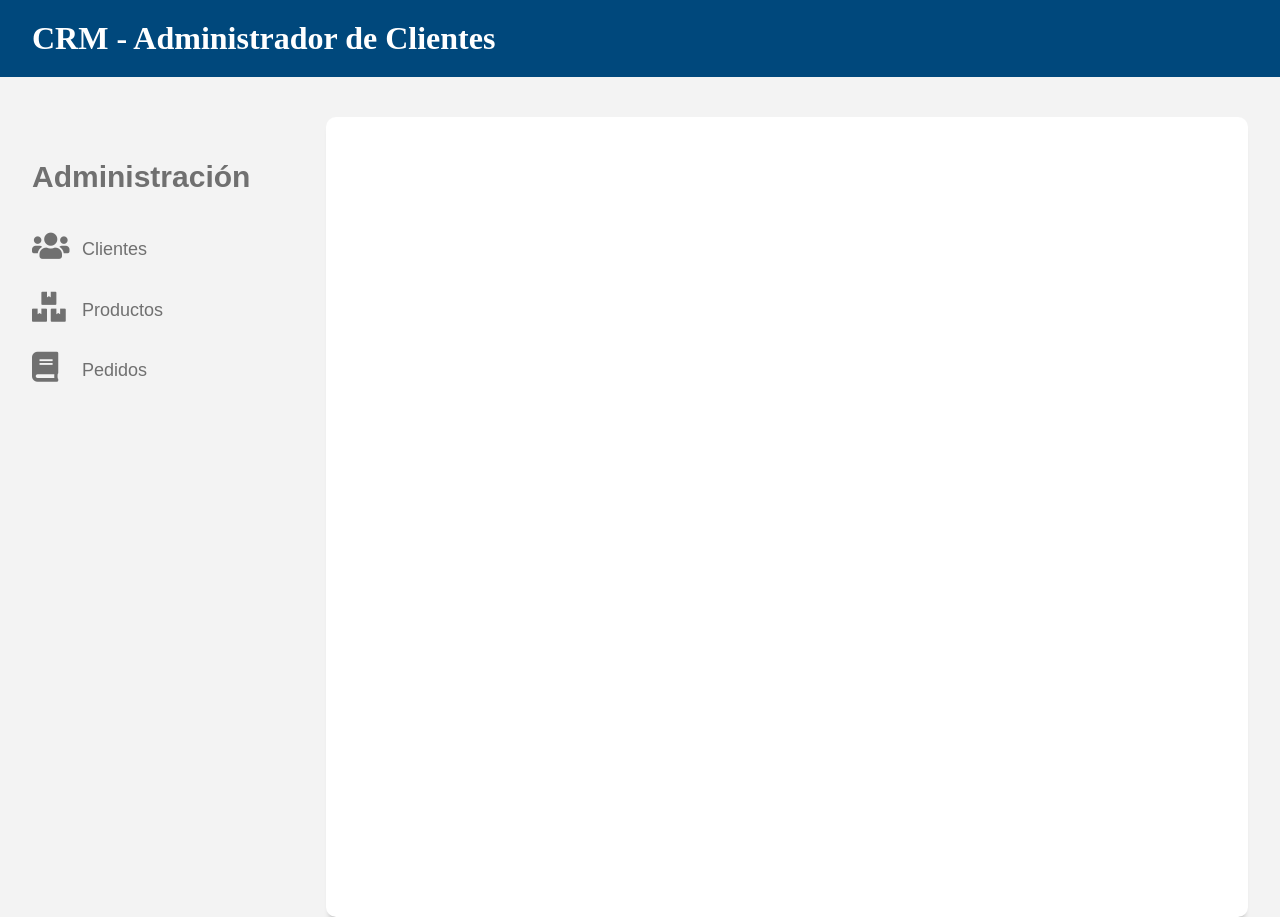
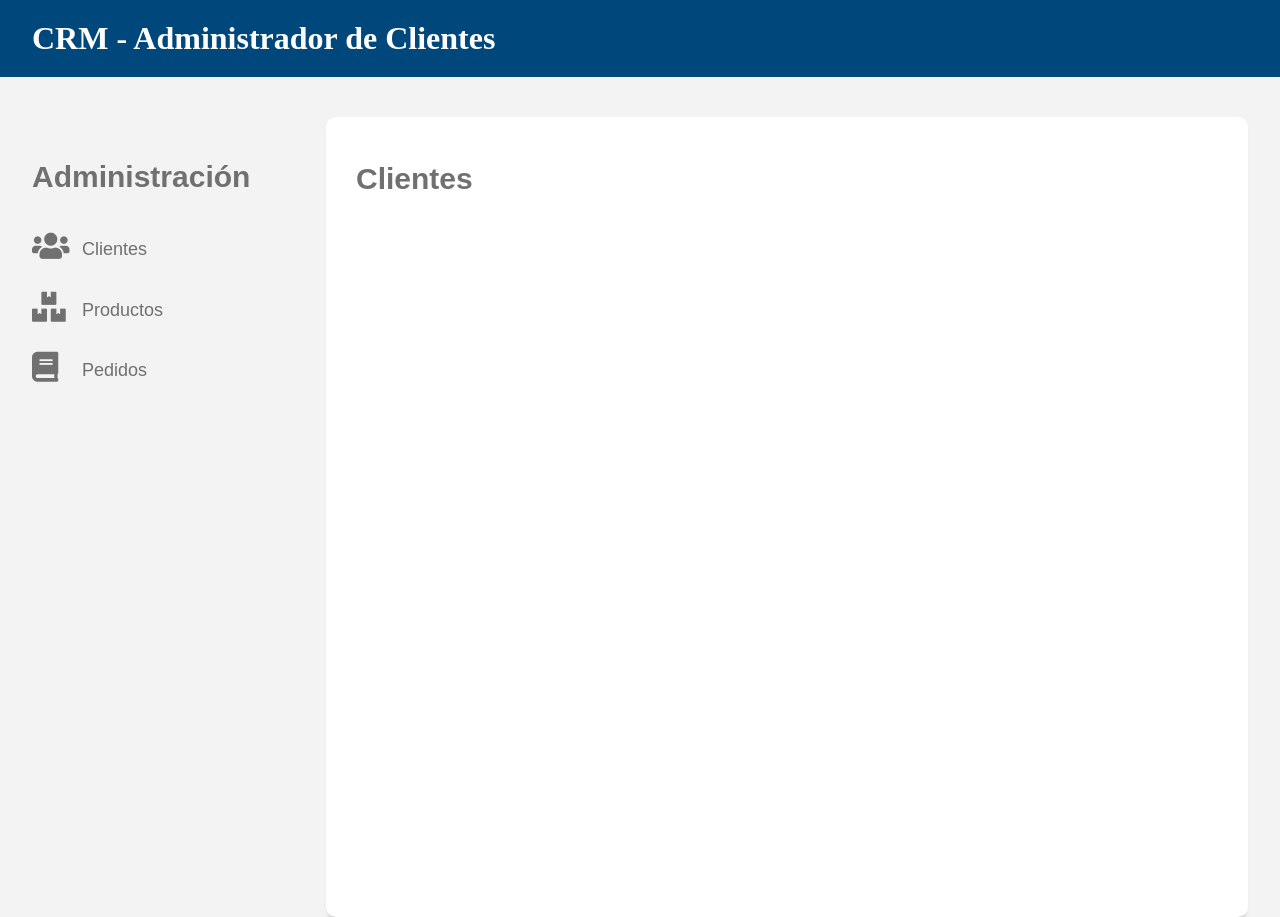
Before and after one commit to GermanAlonso11/ClienteAPI_React_Legacy, a React (Create React App) app: page / in a window 1280 px wide. Built offline with nearby package versions, Linux system fonts and the light colour scheme.

Commit message:
componentes visualizados

```diff
--- a/src/App.js
+++ b/src/App.js
@@ -17,14 +17,14 @@ function App() {
     <Router>
       <Fragment>
         <Header />
-        <div class="grid contenedor contenido-principal">
+        <div className="grid contenedor contenido-principal">
           <Navegacion />
-          <main class="caja-contenido col-9">
+          <main className="caja-contenido col-9">
 
             <Routes>
-              <Route exact path="/" component={Clientes} />
-              <Route exact path="/productos" component={Productos} />
-              <Route exact path="/pedidos" component={Pedidos} />
+              <Route exact path="/"  element={<Clientes/>} />
+              <Route exact path="/productos"  element={<Productos/>} />
+              <Route exact path="/pedidos" element={<Pedidos/>} />
             </Routes>
 
 
```
